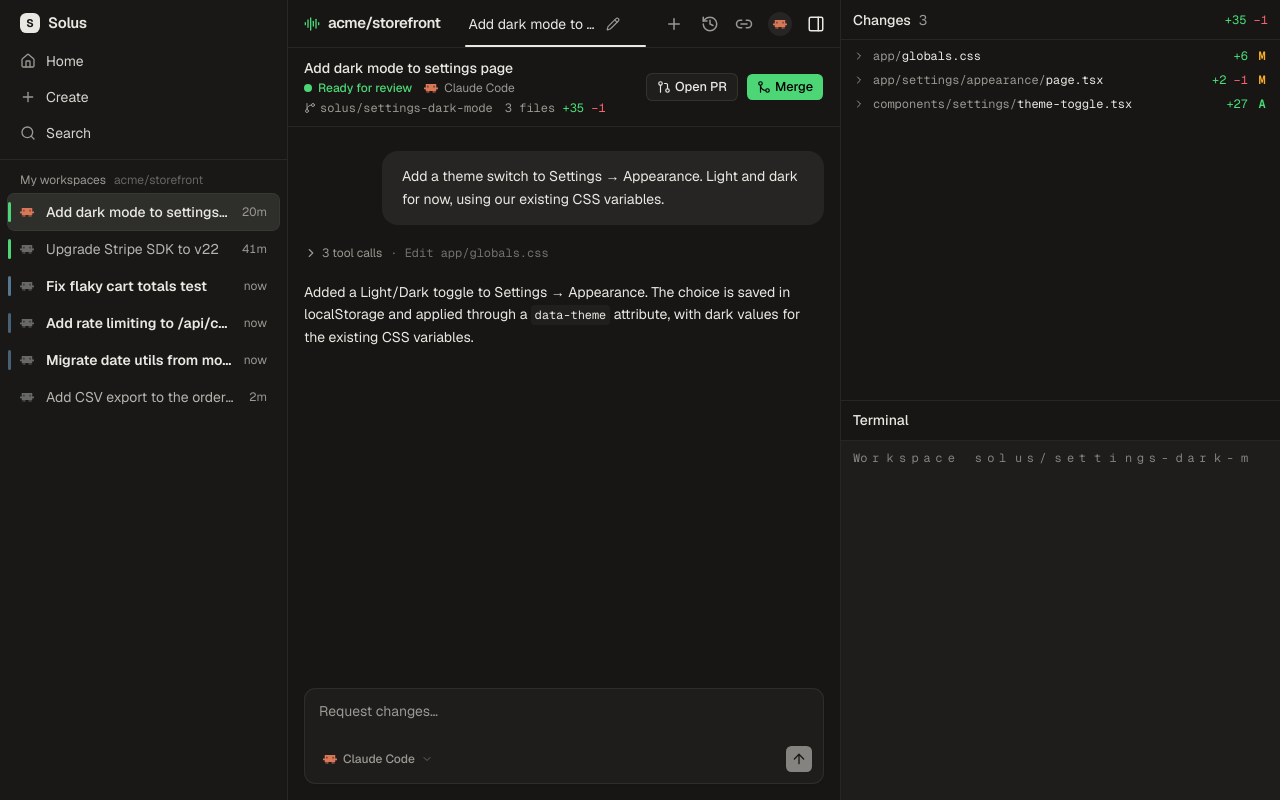
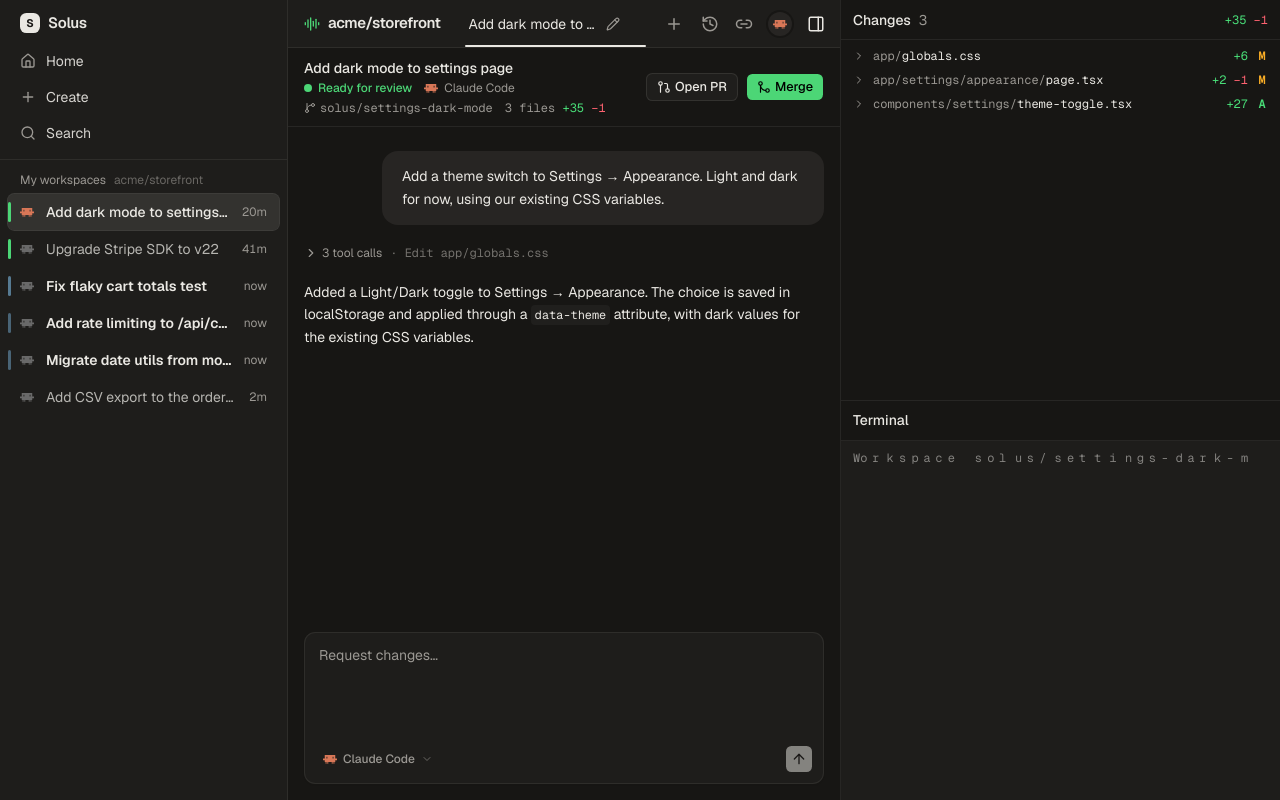
Before and after one commit to allybahaei/solus-code, a Next.js app in the folder apps/web/: page / in a window 1280 px wide. Built offline with nearby package versions, Linux system fonts and the light colour scheme.

Commit message:
Taller reply box; match sidebar and top bar to its colour
- The reply box starts at about four lines and grows to 320px.
- The sidebar and the tab bar use the same card colour as the reply box.

Co-Authored-By: Claude Opus 5.5 <noreply@anthropic.com>

```diff
--- a/apps/web/components/app-shell.tsx
+++ b/apps/web/components/app-shell.tsx
@@ -31,7 +31,7 @@ export function AppShell() {
     <div className="flex h-dvh min-h-0 w-full overflow-hidden">
       <aside
         className={cn(
-          "min-h-0 w-full flex-col border-r bg-muted/30 md:flex md:w-72 md:shrink-0",
+          "min-h-0 w-full flex-col border-r bg-card md:flex md:w-72 md:shrink-0",
           showList ? "flex" : "hidden",
         )}
       >
--- a/apps/web/components/chat/composer.tsx
+++ b/apps/web/components/chat/composer.tsx
@@ -79,8 +79,8 @@ export function Composer({ task }: { task: Task }) {
                 if (e.key === "Escape") e.currentTarget.blur();
               }}
               placeholder={PLACEHOLDER[task.state]}
-              rows={2}
-              className="max-h-48 min-h-14 resize-none border-0 bg-transparent px-3.5 pt-3 shadow-none focus-visible:ring-0 dark:bg-transparent"
+              rows={4}
+              className="max-h-80 min-h-28 resize-none border-0 bg-transparent px-3.5 pt-3 shadow-none focus-visible:ring-0 dark:bg-transparent"
             />
             <div className="flex items-center justify-between px-2.5 pb-2.5">
               <AgentPicker value={agent} onChange={setAgent} disabled={disabled} />
--- a/apps/web/components/chat/tab-bar.tsx
+++ b/apps/web/components/chat/tab-bar.tsx
@@ -28,7 +28,7 @@ export function TabBar() {
   const anyWorking = Object.values(tasks).some((t) => t.state === "working");
 
   return (
-    <div className="flex h-12 shrink-0 items-stretch gap-1 border-b pr-2">
+    <div className="flex h-12 shrink-0 items-stretch gap-1 border-b bg-card pr-2">
       <button
         type="button"
         className={cn(iconButton, "my-auto ml-1 md:hidden")}
```
